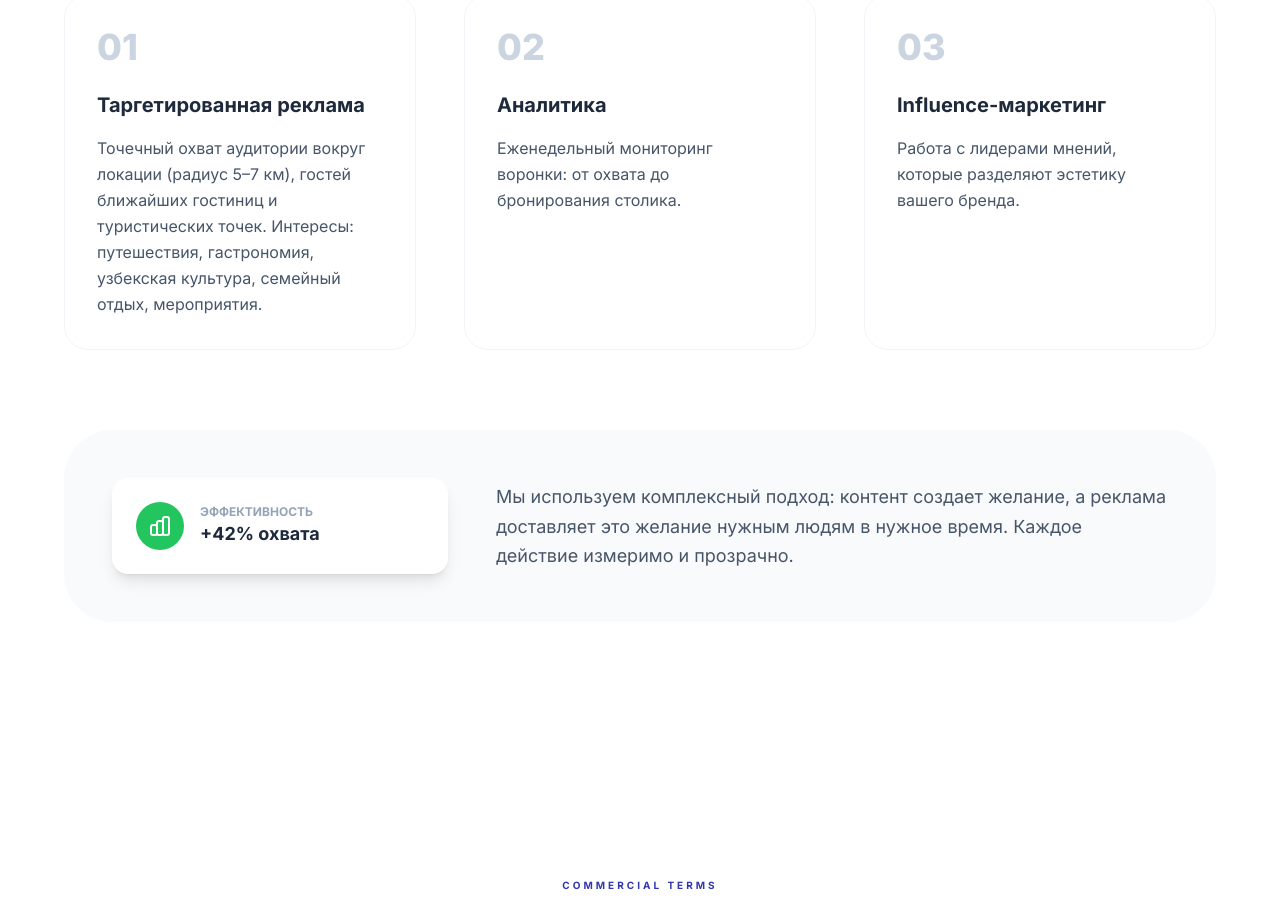
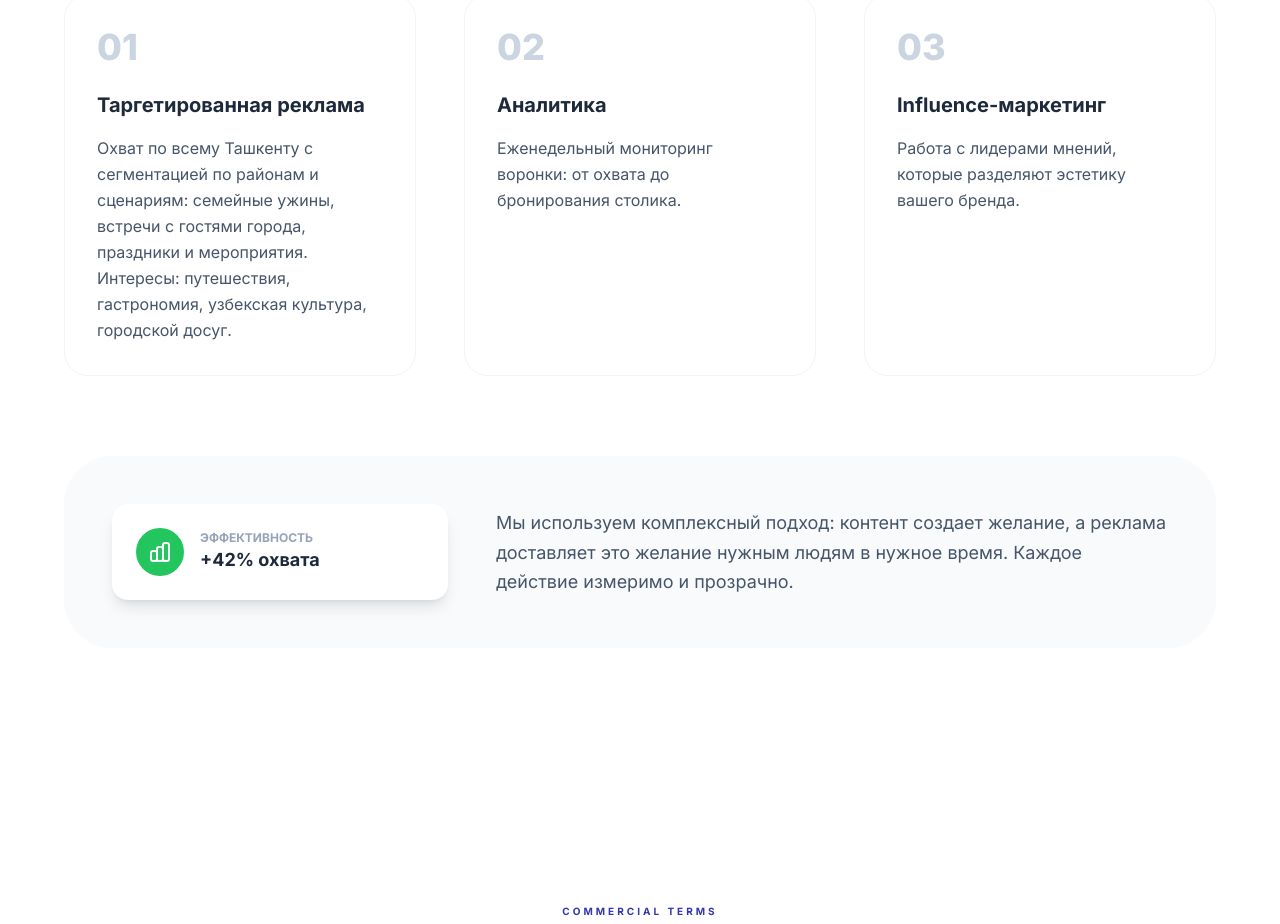
Before and after one commit to Tipo-Agency/kp.tipa.uz, a React (Vite) app: page /yangi-ozbekiston-restaurant in a window 1280 px wide. Shown: the part 8379-9303 px from the top of the page. Built offline with nearby package versions, Linux system fonts and the light colour scheme.

Commit message:
Update targeting copy for Tashkent-wide ads

```diff
--- a/proposals/yangi-ozbekiston-restaurant.ts
+++ b/proposals/yangi-ozbekiston-restaurant.ts
@@ -113,7 +113,7 @@ export const yangiOzbekistonRestaurant: ProposalData = {
     {
       title: "Таргетированная реклама",
       description:
-        "Точечный охват аудитории вокруг локации (радиус 5–7 км), гостей ближайших гостиниц и туристических точек. Интересы: путешествия, гастрономия, узбекская культура, семейный отдых, мероприятия.",
+        "Охват по всему Ташкенту с сегментацией по районам и сценариям: семейные ужины, встречи с гостями города, праздники и мероприятия. Интересы: путешествия, гастрономия, узбекская культура, городской досуг.",
     },
     { title: "Аналитика", description: "Еженедельный мониторинг воронки: от охвата до бронирования столика." },
     { title: "Influence-маркетинг", description: "Работа с лидерами мнений, которые разделяют эстетику вашего бренда." },
```
